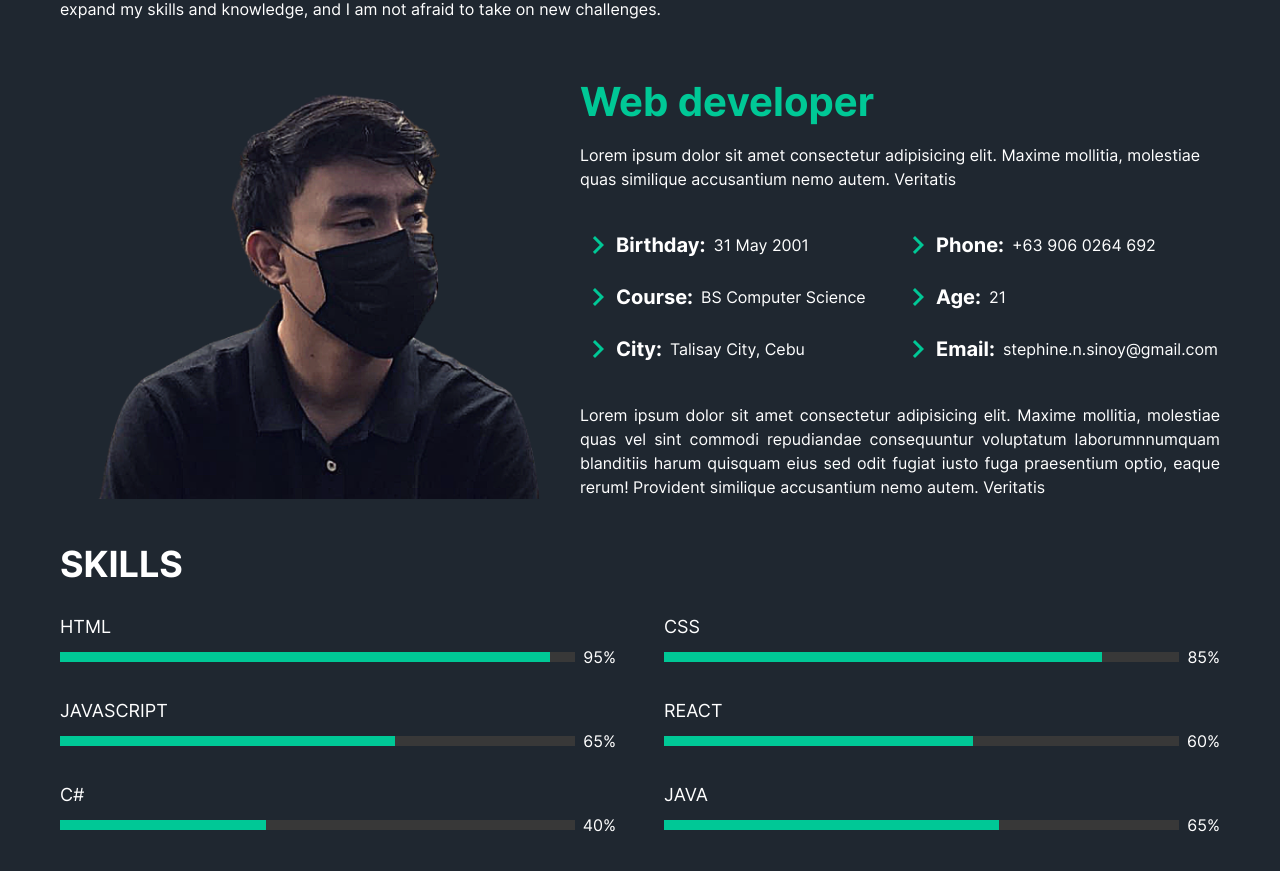
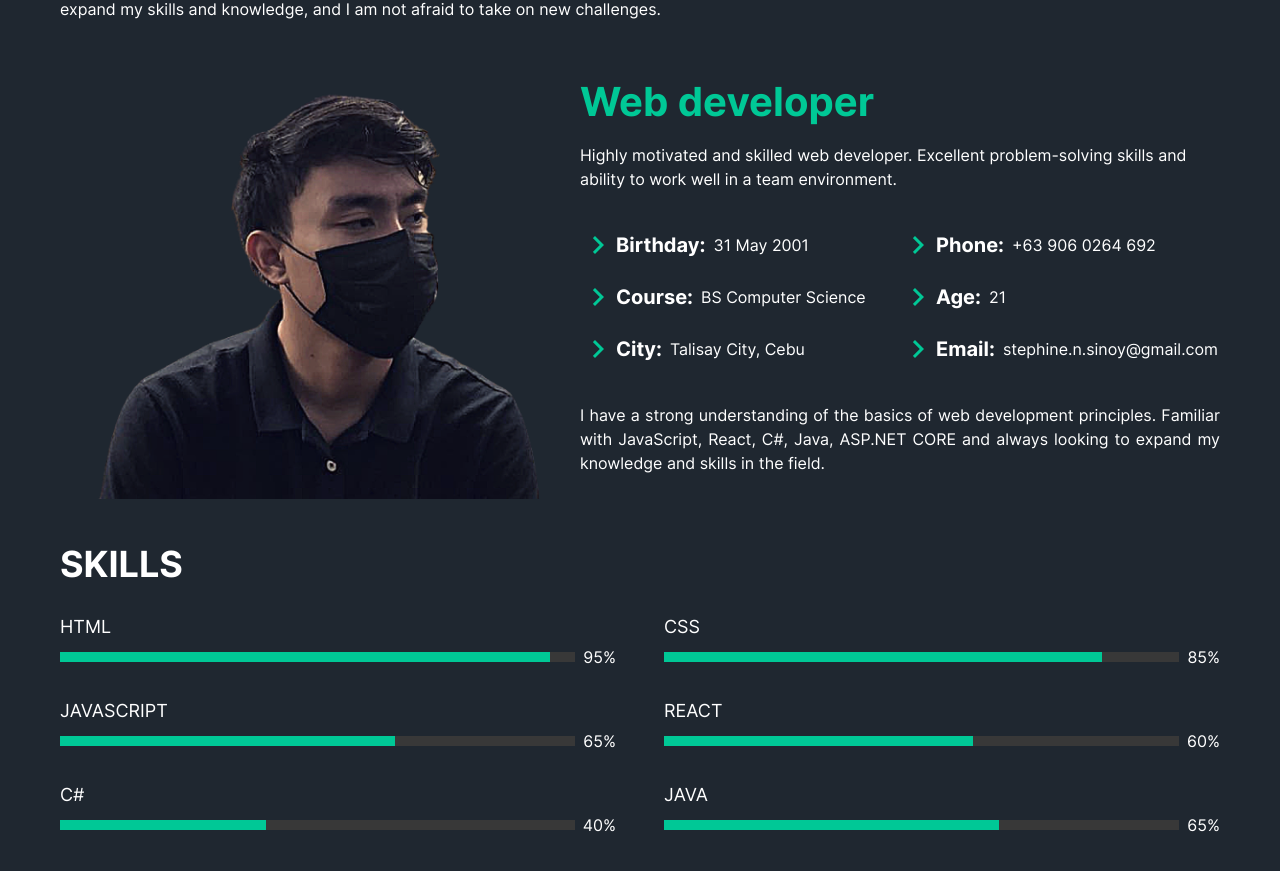
Before and after one commit to TpenXsinoy/my-portfolio, a React (Create React App) app: page /my-portfolio in a window 1280 px wide. Shown: the part 1014-1885 px from the top of the page. Built offline with nearby package versions, Linux system fonts and the light colour scheme.

Commit message:
Add contents in about section

```diff
--- a/src/sections/About/index.js
+++ b/src/sections/About/index.js
@@ -105,9 +105,9 @@ const About = () => {
               </Text>
 
               <Text className={styles.About_content_info_subInfo}>
-                Lorem ipsum dolor sit amet consectetur adipisicing elit. Maxime
-                mollitia, molestiae quas similique accusantium nemo autem.
-                Veritatis
+                Highly motivated and skilled web developer. Excellent
+                problem-solving skills and ability to work well in a team
+                environment.
               </Text>
             </div>
 
@@ -135,11 +135,12 @@ const About = () => {
             </div>
 
             <Text className={styles.About_content_info_summary}>
-              Lorem ipsum dolor sit amet consectetur adipisicing elit. Maxime
-              mollitia, molestiae quas vel sint commodi repudiandae consequuntur
-              voluptatum laborumnnumquam blanditiis harum quisquam eius sed odit
-              fugiat iusto fuga praesentium optio, eaque rerum! Provident
-              similique accusantium nemo autem. Veritatis
+              I have a strong understanding of the basics of web development
+              principles. Familiar with{" "}
+              <span className={styles.About_span}>
+                JavaScript, React, C#, Java, ASP.NET CORE
+              </span>{" "}
+              and always looking to expand my knowledge and skills in the field.
             </Text>
           </div>
         </div>
```
